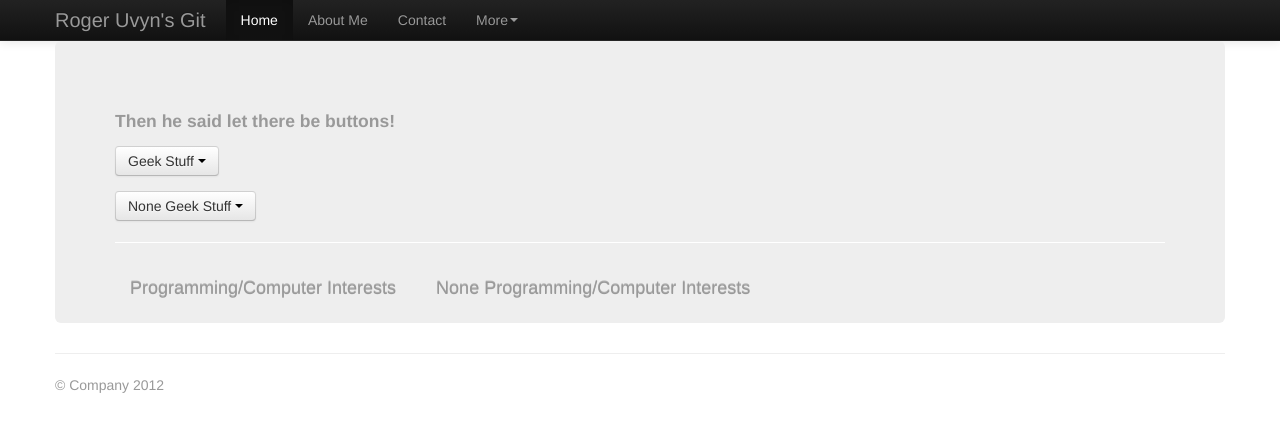
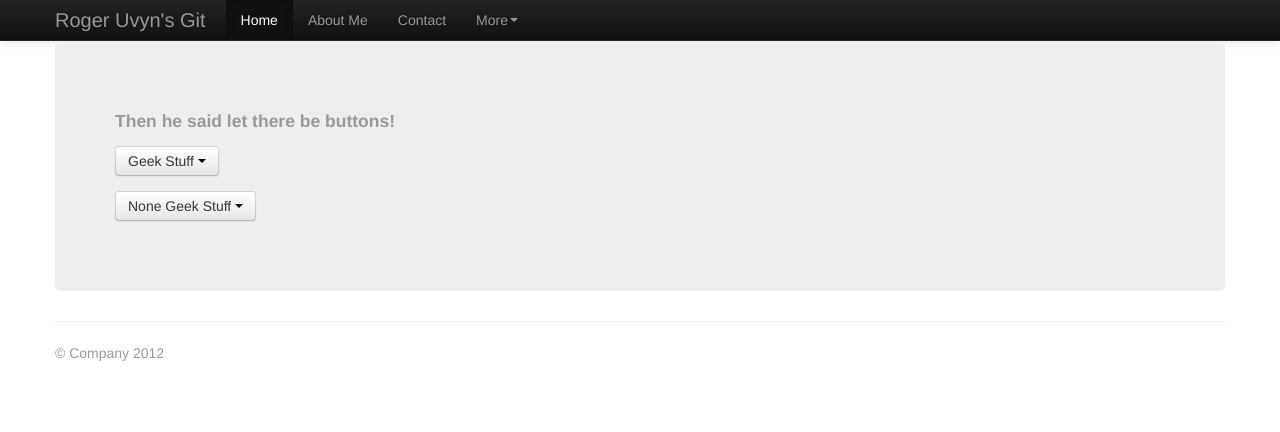
Before and after one commit to RogerUvyn/rogeruvyn.github.com, a Jekyll site: the page built from personal/interests.markdown, in a window 1280 px wide. Shown: the top 432 px of the page. Built offline with Jekyll 4.4.1, drawn with Linux system fonts in a browser that asks for light colours; Markdown is read by kramdown in place of the engine named in the settings.

Commit message:
Rel 1.69
Rel 1.69

```diff
--- a/personal/interests.markdown
+++ b/personal/interests.markdown
@@ -85,77 +85,4 @@ None Geek Stuff
 </p>
 
 
-<hr>
-
-
-
-
-<ul class="nav" tabindex="-2">
-<li class="dropdown">
-      <a href="#" class="dropdown-toggle" data-toggle="dropdown">Programming/Computer Interests</a>
-      <ul class="dropdown-menu">
-            <li class="nav-header">Web Programming</li>
-            <li><a href="https://github.com/">GitHub Social Coding</a></li>
-                  <li class="dropdown-submenu">
-                    <a tabindex="-1" href="#">Responsive Design</a>
-                        <ul class="dropdown-menu">
-                          <li><a href="http://twitter.github.com/bootstrap/">Boot Strap</a></li>
-                          <li><a href="http://jekyllrb.com/">Jekyll</a></li>
-                          <li><a href="http://maruku.rubyforge.org/index.html">maruku</a></li>
-                        </ul>
-                  </li>
-            <li><a href="http://www.w3schools.com/html/html5_intro.asp">HTML 5 at w3 School</a></li>
-            <li><a href="http://drupal.org/">Drupal</a></li>
-
-
-    </ul>
-</li>
-</ul>
-
-<ul class="nav" tabindex="-2">
-<li class="dropdown">
-      <a href="#" class="dropdown-toggle" data-toggle="dropdown">None Programming/Computer Interests</a>
-      <ul class="dropdown-menu">
-            <li class="nav-header">Automotive</li>
-                  <li class="dropdown-submenu">
-                    <a tabindex="-1" href="#">Automotive Racing</a>
-                        <ul class="dropdown-menu">
-                          <li><a href="http://www.nhra.com/">NHRA</a></li>
-                          <li><a href="http://www.nascar.com/">NASCAR</a></li>
-                          <li><a href="http://www.nascar.com/">NASCAR</a></li>
-                          <li><a href="http://www.lebanonvalley.com/">Lebanon Valley Racing</a></li>
-                          <li><a href="http://fondaspeedway.net/">Fonda Speedway</a></li>
-                        </ul>
-                  </li>
-            <li><a href="http://en.wikipedia.org/wiki/Automotive_restoration">Automotive Restoration</a></li>
-            <li><a href="http://en.wikipedia.org/wiki/Muscle_car">Muscle Cars</a></li>
-          <li class="divider"></li>
-            <li class="nav-header">RC Hobbies</li>
-                <li><a href="http://www.modelaircraft.org/">RC Planes AMA</a></li>
-                <li><a href="http://www.rccaraction.com/">RC Cars</a></li>
-        <li class="divider"></li>
-        <li class="nav-header">My Art Interessts</li>
-              <li class="dropdown-submenu">
-                  <a tabindex="-1" href="#">Oil Paintings</a>
-                        <ul class="dropdown-menu">
-                            <li class="nav-header">View Individually</li>
-                            <li><a href="../assets/mypics/fruitbasket.jpg">My First Oil Painting</a></li>
-                            <li><a href="../assets/mypics/treesunset.jpg">Tree at Sunset</a></li>
-                            <li><a href="../assets/mypics/jesrabbit.jpg">Jessica Rabbit</a></li>
-                            <li><a href="../assets/mypics/swirl.jpg">Modern Art</a></li>
-                            <li><a href="../assets/mypics/treeweep.jpg">Fantasy Tree</a></li>
-                            <li><a href="../assets/mypics/angel.jpg">Angel</a></li>
-                            <li><a href="../assets/mypics/fright.jpg">Dark Art</a></li>
-                            <li class="divider"></li>
-                            <li><a href="paintings.html">View All Paintings</a></li>
-                        </ul>
-                  </li>
-      <li class="divider"></li>
-        <li class="nav-header">Favorite Links</li>
-          <li><a href="http://dx.com/">Cool Gadgets for cheep</a></li>
-          <li><a href="http://www.nitroplanes.com/">Nitro Planes</a></li>
-          <li><a href="http://www.storagetreasures.com/">Find a Local Storage Auction</a></li>
-    </ul>
-</li>
-</ul>
 </div>
```
